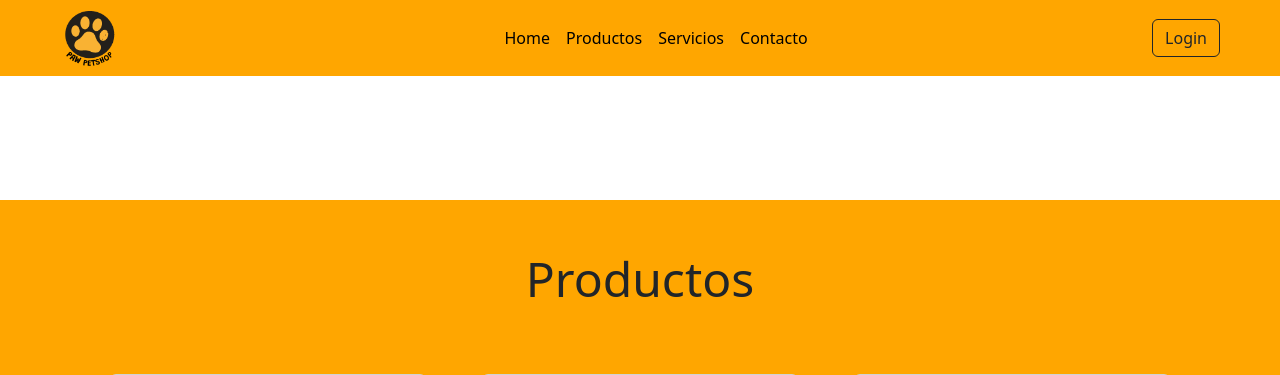
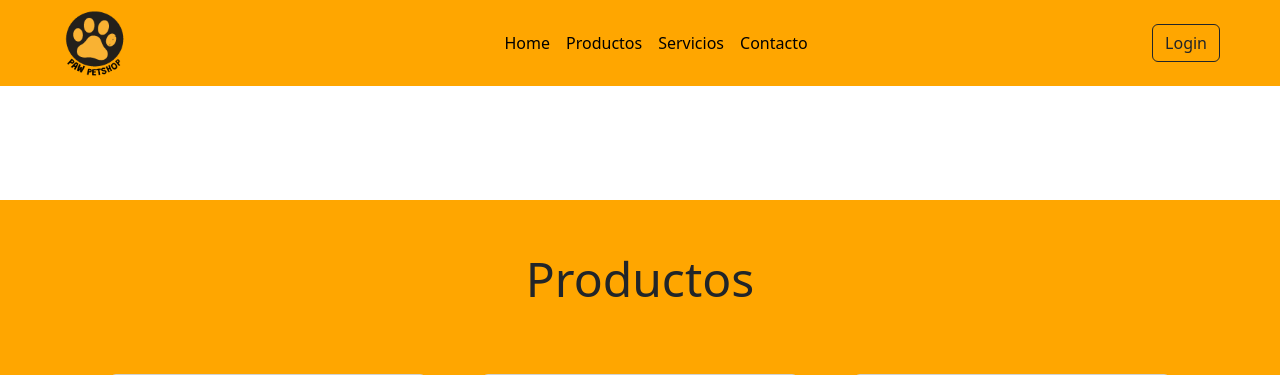
Before and after one commit to Lau-szutner/E-commerce-PHP, a PHP site: page /index.php?seccion=productos in a window 1280 px wide. Shown: the top 375 px of the page. Run offline with PHP 8.4, Linux system fonts and the light colour scheme; some libraries are stand-ins or nearby versions.

Commit message:
subo mas cambios visuales y organizo el css

```diff
--- /dev/null
+++ b/Petshop/css/contacto.css
@@ -0,0 +1,12 @@
+/* Contenedores */
+.seccionContenedor {
+  margin-top: 100px;
+  display: flex;
+  flex-direction: column;
+  align-items: center;
+}
+
+form {
+  display: flex;
+  flex-direction: column;
+}
--- a/Petshop/css/style.css
+++ b/Petshop/css/home.css
@@ -1,29 +1,20 @@
+@import url("productos.css");
+@import url("./contacto.css");
+
 :root {
   --color-primario: #ffa600; /* Rojo */
   --color-secundario: #00ff00; /* Verde */
 }
-
-.bg-amarillo {
-  background-color: var(--color-primario);
-}
-
+/* NAV BAR */
 nav img {
-  width: 60%;
+  width: 70%;
 }
 
 nav {
   background-color: var(--color-primario);
 }
 
-/* Contenedores */
-.seccionContenedor {
-  display: flex;
-  flex-direction: column;
-  align-items: center;
-}
-
 /* Home Productos */
-
 #productos button {
   background-color: var(--color-primario);
   width: 300px;
@@ -34,27 +25,6 @@ nav {
 
 #productos {
   margin-top: 130px;
-}
-
-/*---------------------------------tarjetas--*/
-.contenidoCard {
-  display: flex;
-  flex-direction: column;
-  align-items: center;
-}
-
-#sectionProductos > div .card {
-  margin: 1rem;
-  padding: 1rem;
-}
-
-.item {
-  max-width: 100%;
-  height: auto;
-}
-
-.item > img {
-  width: 100%;
 }
 
 /* Home Servicios */
@@ -71,10 +41,6 @@ nav {
 }
 
 /*--------------------------------------------- FORM  */
-form {
-  display: flex;
-  flex-direction: column;
-}
 
 /*--------------------------------------- FOOTER */
 #footer {
@@ -92,3 +58,7 @@ form {
     display: none;
   }
 }
+
+header {
+  width: 10px;
+}
--- a/Petshop/css/productos.css
+++ b/Petshop/css/productos.css
@@ -1,3 +1,25 @@
+/*---------------------------------tarjetas--*/
+
+.contenidoCard {
+  display: flex;
+  flex-direction: column;
+  align-items: center;
+}
+
+#sectionProductos > div .card {
+  margin: 1rem;
+  padding: 1rem;
+}
+
+.item {
+  max-width: 100%;
+  height: auto;
+}
+
+.item > img {
+  width: 100%;
+}
+
 /* Cambiar */
 
 #sectionProductos {
--- a/Petshop/index.php
+++ b/Petshop/index.php
@@ -40,14 +40,15 @@ $rutaConfig = $rutas[$vista];
   <meta charset="UTF-8">
   <meta name="viewport" content="width=device-width, initial-scale=1.0">
   <title><?php echo $rutaConfig['titulo']; ?></title>
-  <link rel="stylesheet" href="./styles/normalize.css">
   <link href="https://cdn.jsdelivr.net/npm/bootstrap@5.3.3/dist/css/bootstrap.min.css" rel="stylesheet" integrity="sha384-QWTKZyjpPEjISv5WaRU9OFeRpok6YctnYmDr5pNlyT2bRjXh0JMhjY6hW+ALEwIH" crossorigin="anonymous">
-  <link rel="stylesheet" href="./css/style.css">
+
   <link rel="icon" href="./img/icons/favicon.png">
-  <link rel="stylesheet" href="css/productos.css">
+
+  <link rel="stylesheet" href="./css/home.css">
+
 </head>
 
-<body class="">
+<body>
 
   <header>
     <nav class="navbar navbar-expand-md fixed-top px-5">
--- a/Petshop/views/contacto.php
+++ b/Petshop/views/contacto.php
@@ -1,6 +1,5 @@
-
-<h1 class="text-center">Contacto</h1>
 <section class="container seccionContenedor">
+    <h1 class="text-center">Contacto</h1>
     <div class="row row-cols-md-2">
 
         <form action="procesar.php" method="get" class="col">
@@ -24,7 +23,7 @@
             </select>
 
             <label for="mensaje">Mensaje:</label>
-            <textarea id="mensaje" name="mensaje" rows="4" cols="50"required></textarea>
+            <textarea id="mensaje" name="mensaje" rows="4" cols="50" required></textarea>
             <input type="submit" value="Enviar" class="btn bg-amarillo">
 
 
```
